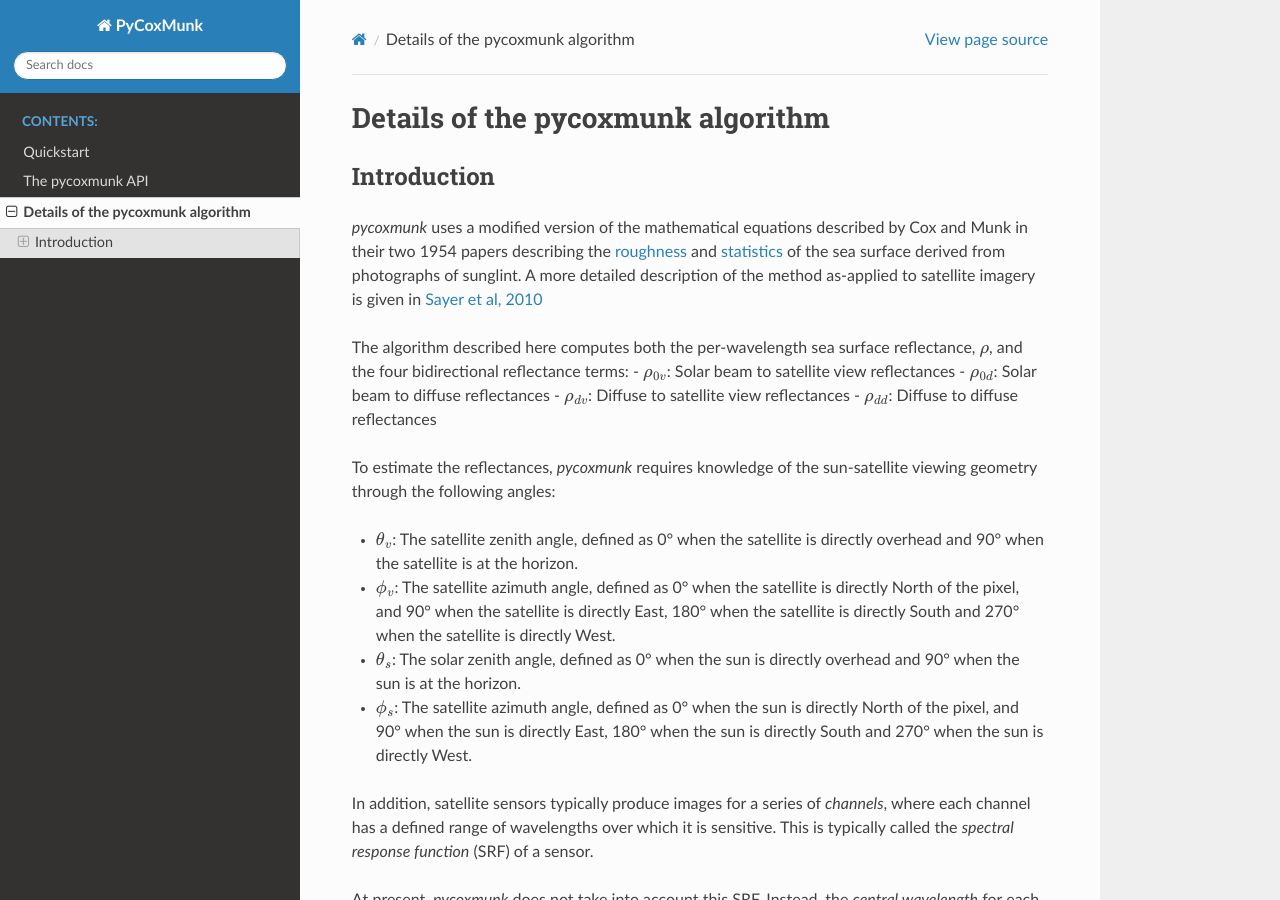
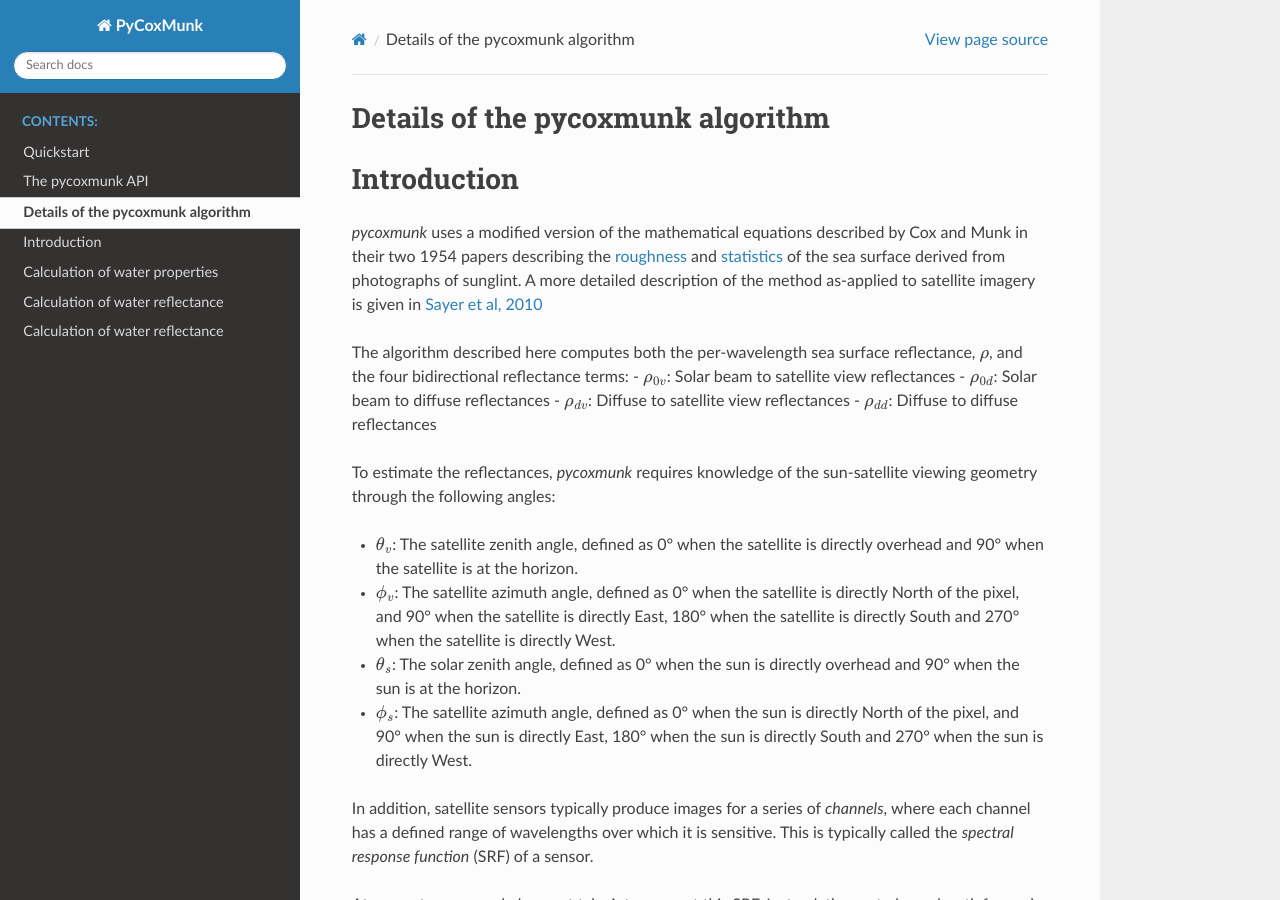
Before and after one commit to simonrp84/PyCoxMunk, a Sphinx documentation site: the page built from docs/pcm_technical.rst, in a window 1280 px wide and 900 px high. Built offline with Sphinx 7.4.7 and the Read the Docs theme 2.0.0, drawn with Linux system fonts in a browser that asks for light colours.

```diff
--- a/docs/pcm_technical.rst
+++ b/docs/pcm_technical.rst
@@ -3,7 +3,7 @@
 ==================================
 
 Introduction
-------------
+============
 `pycoxmunk` uses a  modified version of the mathematical equations described by Cox and Munk in their two 1954 papers
 describing the `roughness <https://doi.org/10.1364/JOSA.44.000838>`_
 and `statistics <https://images.peabody.yale.edu/publications/jmr/jmr13-02-04.pdf>`_ of the sea surface derived
@@ -50,7 +50,7 @@
 
 
 Calculation of water properties
-_______________________________
+===============================
 Before performing the reflectance calculations we first compute the properties of the water being observed. Currently,
 this is done using fixed values from the literature (described in Sayer, 2010) but in future we plan to implement
 support for `ESA's Ocean Color CCI <https://climate.esa.int/en/projects/ocean-colour/>`_ data, which will enable more
@@ -82,7 +82,7 @@
 
 
 Calculation of water reflectance
-________________________________
+================================
 
 Now, the water body reflectance is calculated via:
 
@@ -132,7 +132,7 @@
 
 
 Calculation of water reflectance
-________________________________
+================================
 In addition to calculating the reflectance along the sun-surface-satellite path, `pycoxmunk` can also calculate the
 bidirectional reflectance terms. These comprise of the:
 
```
